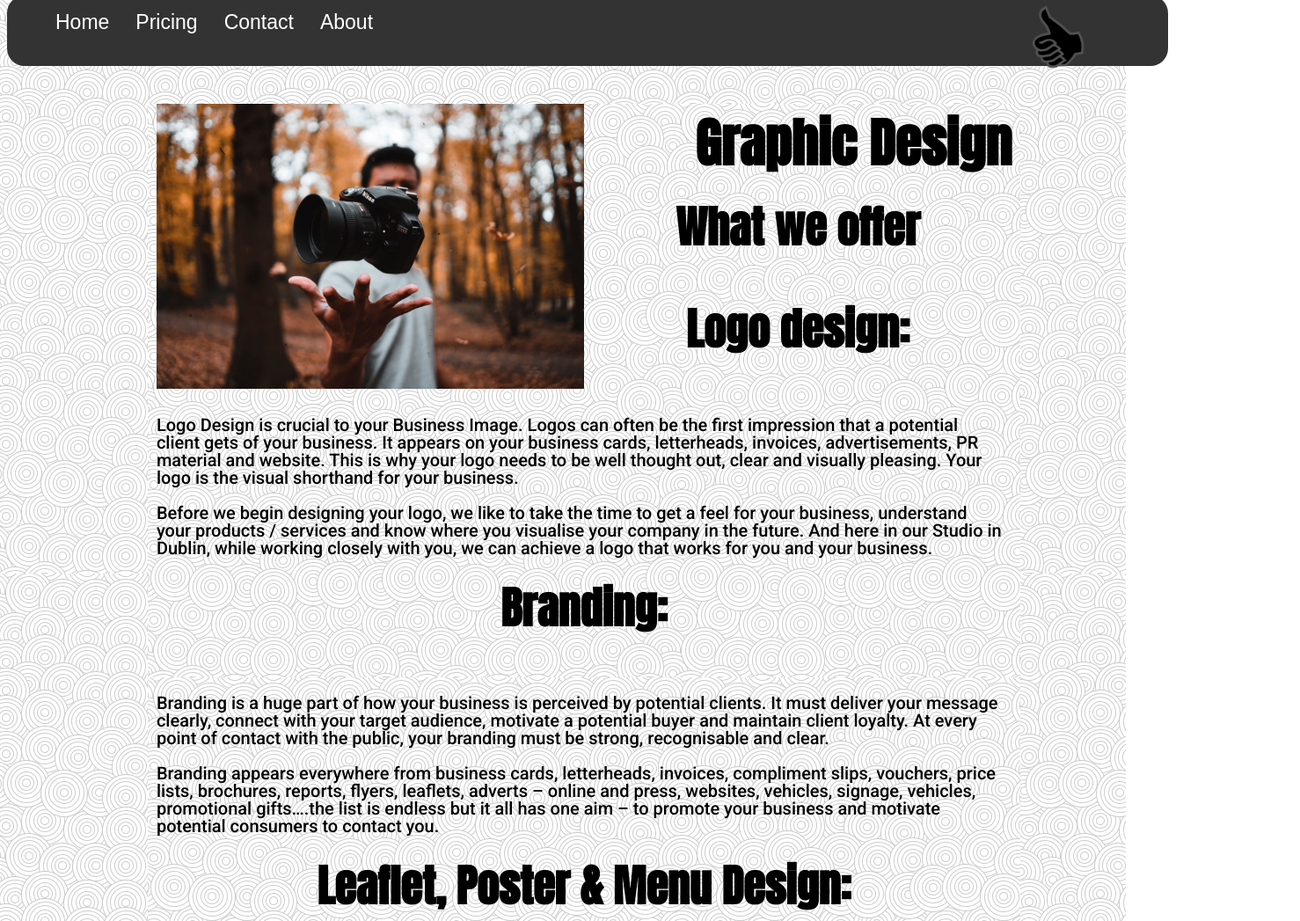
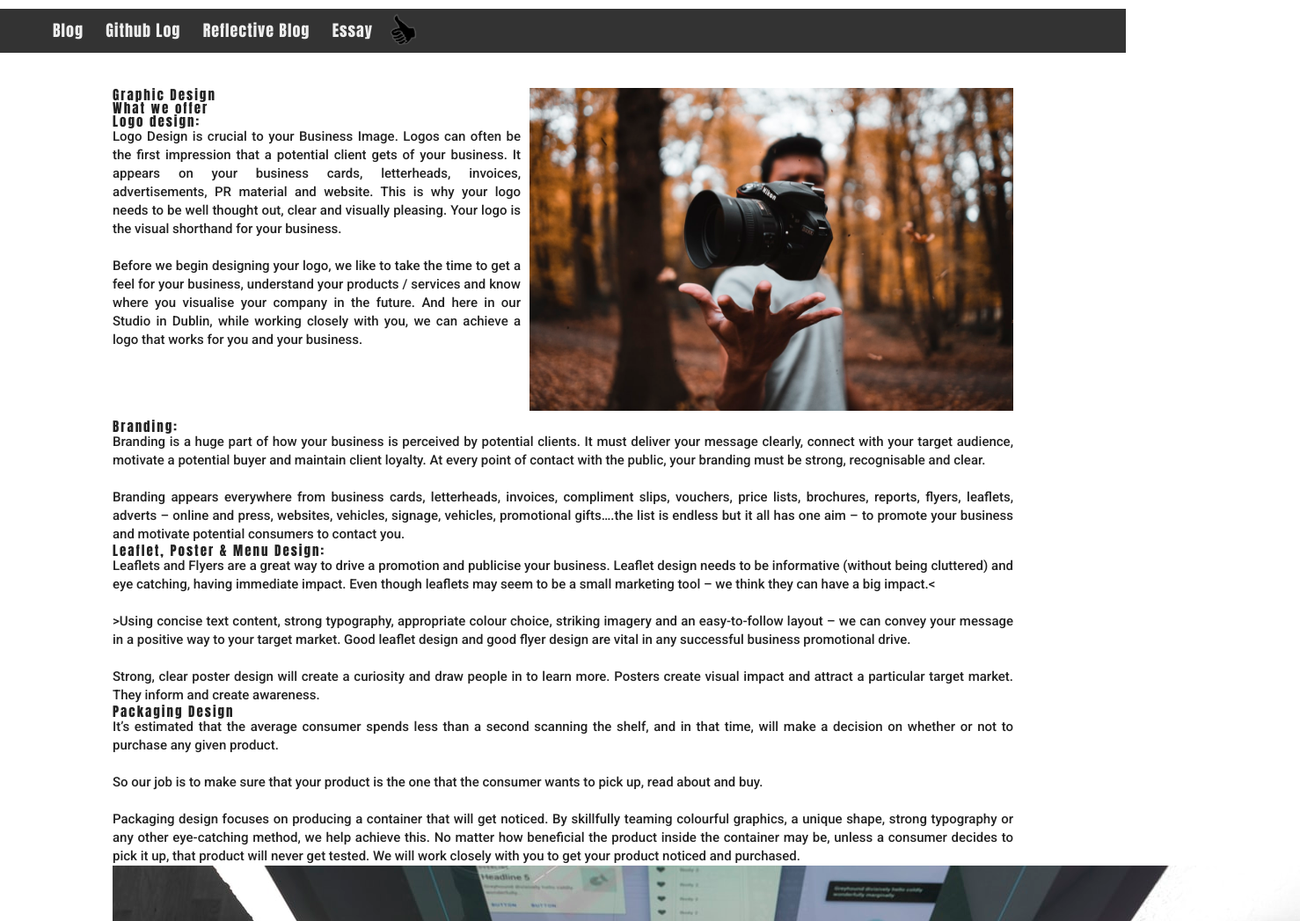
Before and after one commit to Wk0p/dream-memes, a plain HTML site: page index.html in a window 1280 px wide. Shown: the top 1047 px of the page at 88% size, 1478 px wide, since content can reach past the window. Drawn offline with Linux system fonts and the light colour scheme.

Commit message:
NEW -  Nav fixed

```diff
--- a/index.html
+++ b/index.html
@@ -1,58 +1,49 @@
 <!DOCTYPE html>
 <head>
   <title>Site</title>
+  <link rel="stylesheet" href=reset.css>
+  <link rel="stylesheet" href=style2.css>
+  <link rel="stylesheet" href=myscript.js>
 
-  <link rel="stylesheet" href=style.css>
  <link href="https://fonts.googleapis.com/css?family=Anton&display=swap" rel="stylesheet">
 <link href="https://fonts.googleapis.com/css?family=Roboto:500&display=swap&subset=latin-ext" rel="stylesheet">
 
 </head>
 <body>
 
-
-
-<div id="header">
-
-<ul class="Navigation">
-  <li class="Nav">
-  <li><a>Home</a></li>
-  <li><a>Pricing</a></li>
-  <li><a>Contact</a></li>
-  <li><a>About</a></li>
-  <h1> <img id="logo" src="logo.png"></h1>
-  </li>
-  </ul>
-</div>
+<div id="nav">
+<a href="/" style="margin-left:50px;">Blog</a>
+<a href="/">Github Log</a>
+<a href="/">Reflective Blog</a>
+<a href="/">Essay</a>
+<img id="logo" src="logo.png">
 </div>
 
 <div id="content">
-<div id="feature">
-<img id="img_one"  src="pic.jpg">
-<div>
-      <h1 id="header">Graphic Design</h1>
-        <h2>What we offer</h2>
-		<div>
-		<h2>Logo design:</h2>
-			<p id="pone">Logo Design is crucial to your Business Image. Logos can often be the first impression that a potential client gets of your business. It appears on your business cards, letterheads, invoices, advertisements, PR material and website. This is why your logo needs to be well thought out, clear and visually pleasing. Your logo is the visual shorthand for your business.<br><br>Before we begin designing your logo, we like to take the time to get a feel for your business, understand your products / services and know where you visualise your company in the future. And here in our Studio in Dublin, while working closely with you, we can achieve a logo that works for you and your business.</p>
-	  </div>
-	  <div>
-	  <h2>Branding:</h2>
 
+<img class="picone" src="pic.jpg">
 
-      <p id="pone">Branding is a huge part of how your business is perceived by potential clients. It must deliver your message clearly, connect with your target audience, motivate a potential buyer and maintain client loyalty. At every point of contact with the public, your branding must be strong, recognisable and clear.<br><br>Branding appears everywhere from business cards, letterheads, invoices, compliment slips, vouchers, price lists, brochures, reports, flyers, leaflets, adverts – online and press, websites, vehicles, signage, vehicles, promotional gifts….the list is endless but it all has one aim – to promote your business and motivate potential consumers to contact you.</p>
+<h1 id="header">Graphic Design</h1>
+<h2>What we offer</h2>
 
-<h2>Leaflet, Poster & Menu Design:</h2>
+<h2>Logo design:</h2>
 
-<p>Leaflets and Flyers are a great way to drive a promotion and publicise your business. Leaflet design needs to be informative (without being cluttered) and eye catching, having immediate impact. Even though leaflets may seem to be a small marketing tool – we think they can have a big impact.<<br><br>>Using concise text content, strong typography, appropriate colour choice, striking imagery and an easy-to-follow layout – we can convey your message in a positive way to your target market. Good leaflet design and good flyer design are vital in any successful business promotional drive.<br><br>Strong, clear poster design will create a curiosity and draw people in to learn more. Posters create visual impact and attract a particular target market. They inform and create awareness.</p>
-<h3>Packaging Design</h3>
+<p id="pone">Logo Design is crucial to your Business Image. Logos can often be the first impression that a potential client gets of your business. It appears on your business cards, letterheads, invoices, advertisements, PR material and website. This is why your logo needs to be well thought out, clear and visually pleasing. Your logo is the visual shorthand for your business.<br><br>Before we begin designing your logo, we like to take the time to get a feel for your business, understand your products / services and know where you visualise your company in the future. And here in our Studio in Dublin, while working closely with you, we can achieve a logo that works for you and your business.</p>
+
+<h2 style="clear:both;">Branding:</h2>
+
+<p id="pone">Branding is a huge part of how your business is perceived by potential clients. It must deliver your message clearly, connect with your target audience, motivate a potential buyer and maintain client loyalty. At every point of contact with the public, your branding must be strong, recognisable and clear.<br><br>Branding appears everywhere from business cards, letterheads, invoices, compliment slips, vouchers, price lists, brochures, reports, flyers, leaflets, adverts – online and press, websites, vehicles, signage, vehicles, promotional gifts….the list is endless but it all has one aim – to promote your business and motivate potential consumers to contact you.</p>
+
+<h2>Leaflet, Poster &amp; Menu Design:</h2>
+
+<p>Leaflets and Flyers are a great way to drive a promotion and publicise your business. Leaflet design needs to be informative (without being cluttered) and eye catching, having immediate impact. Even though leaflets may seem to be a small marketing tool – we think they can have a big impact.&lt;<br><br>&gt;Using concise text content, strong typography, appropriate colour choice, striking imagery and an easy-to-follow layout – we can convey your message in a positive way to your target market. Good leaflet design and good flyer design are vital in any successful business promotional drive.<br><br>Strong, clear poster design will create a curiosity and draw people in to learn more. Posters create visual impact and attract a particular target market. They inform and create awareness.</p>
+<h2>Packaging Design</h2>
 
 <p>It’s estimated that the average consumer spends less than a second scanning the shelf, and in that time, will make a decision on whether or not to purchase any given product.<br><br>So our job is to make sure that your product is the one that the consumer wants to pick up, read about and buy.<br><br>Packaging design focuses on producing a container that will get noticed. By skillfully teaming colourful graphics, a unique shape, strong typography or any other eye-catching method, we help achieve this. No matter how beneficial the product inside the container may be, unless a consumer decides to pick it up, that product will never get tested.  We will work closely with you to get your product noticed and purchased.</p>
-</div>
-</div>
 
 <div id="content2">
 <div id="feature">
-<img id="img_two"  src="pictwo.jpg">
+<img id="img_two" src="pictwo.jpg">
       <h1 id="headertwo">UX Design</h1>
      <p id="two">It all starts with an idea, sometimes yours, sometimes ours. It might be a plan to build something new, something groundbreaking. It might be driven by a market need to improve your software or to build a better experience for the customers who support your business.</p>
         <h2>What we offer</h2>
@@ -81,7 +72,7 @@
 
 	 <p id="pone">It is the basic of all websites, the basic layout, the structure, the start of it all. Without the HTML there can’t be any CSS or JavaScript, however it can exist on its own. CSS and JS can assist in HTML to look or act differently.</p>
 
-	 <p id="pone">The way that HTML works is that it is based on elements, which are the building blocks of the website. Each element is made up of tags, such tags usually look something like this &lt;p&gt; &lt;/p&gt;p>. Each tag has its own property - it might be how it looks, or how it is placed by default on the web. The ‘<’ opens the tag, and ‘>’ closes it, each element needs to be opened and closed with the right tag. And each opening tag, has to have a closing tag. The closing tags are a copy of the opening but have a ‘/’ in front of the first letter of the tag.</p>
+	 <p id="pone">The way that HTML works is that it is based on elements, which are the building blocks of the website. Each element is made up of tags, such tags usually look something like this &lt;p&gt; &lt;/p&gt;p&gt;. Each tag has its own property - it might be how it looks, or how it is placed by default on the web. The ‘&lt;’ opens the tag, and ‘&gt;’ closes it, each element needs to be opened and closed with the right tag. And each opening tag, has to have a closing tag. The closing tags are a copy of the opening but have a ‘/’ in front of the first letter of the tag.</p>
 
 	 <h2>CSS</h2>
 	 <p id="pone">CSS or Cascading Style Sheet is a coding language that assists the creation of a website. It is what allows that one thing to be placed exactly in that one spot, it is responsible for the presentation of the HTML. It is responsible for fonts, colours, position, background, opacity and so much more.</p>
@@ -112,93 +103,7 @@
 </div>
 </div>
 
-<div id="footer">
-<p>Built by WK in Dublin, Ireland. © WK 2019. All rights reserved</p>
-</div>
+
 
 </body>
-
-
-
-
-
-
-
-
-
-
-
-
-
-
-
-
-
-
-
-
-
-
-
-
-
-
-
-
-
-
-
-
-
-
-
-
-
-
-
-
-
-
-
-
-
-
-
-
-
-
-
-
-
-
-
-
-
-
-
-
-
-
-
-
-
-
-
-
-
-
-
-
-
-
-
-
-
-
-
-
-
-
-
-
 </html>
--- a/style2.css
+++ b/style2.css
@@ -5,6 +5,13 @@
         font-size:15px;
         font-family:roboto;
     }
+
+
+	#logo {
+		position: absolute;
+		height: 50px;
+
+	}
 
     a {
         -webkit-transition:all 0.6s;
```
